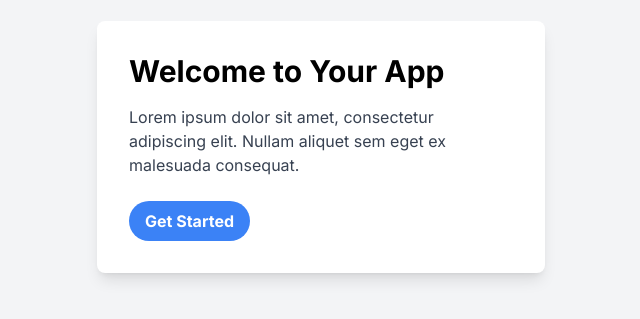
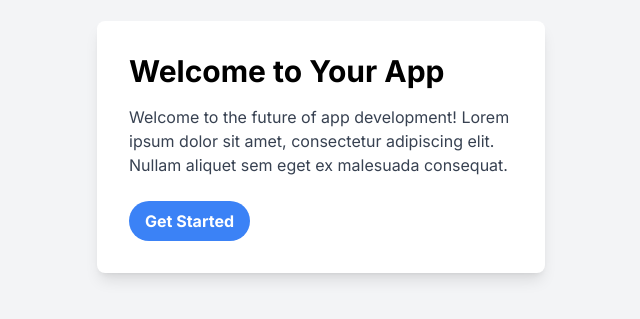
Before and after one commit to N1kos9/landing-2, a Next.js app: page / in a window 1280 px wide. Shown: the part 253-572 px from the top of the page, without its empty margins (319-959 px from the left). Built offline with nearby package versions, Linux system fonts and the light colour scheme.

Commit message:
randome1

```diff
--- a/app/page.tsx
+++ b/app/page.tsx
@@ -1,13 +1,14 @@
 import React from "react";
 
-export default function Home() {
+const Home = () => {
   return (
     <div className="bg-gray-100 min-h-screen flex items-center justify-center">
       <div className="max-w-md bg-white p-8 rounded-lg shadow-lg">
         <h1 className="text-3xl font-bold mb-4">Welcome to Your App</h1>
         <p className="text-gray-700 mb-6">
-          Lorem ipsum dolor sit amet, consectetur adipiscing elit. Nullam
-          aliquet sem eget ex malesuada consequat.
+          Welcome to the future of app development! Lorem ipsum dolor sit amet,
+          consectetur adipiscing elit. Nullam aliquet sem eget ex malesuada
+          consequat.
         </p>
         <button className="bg-blue-500 hover:bg-blue-600 text-white font-bold py-2 px-4 rounded-full">
           Get Started
@@ -15,4 +16,6 @@ export default function Home() {
       </div>
     </div>
   );
-}
+};
+
+export default Home;
```
